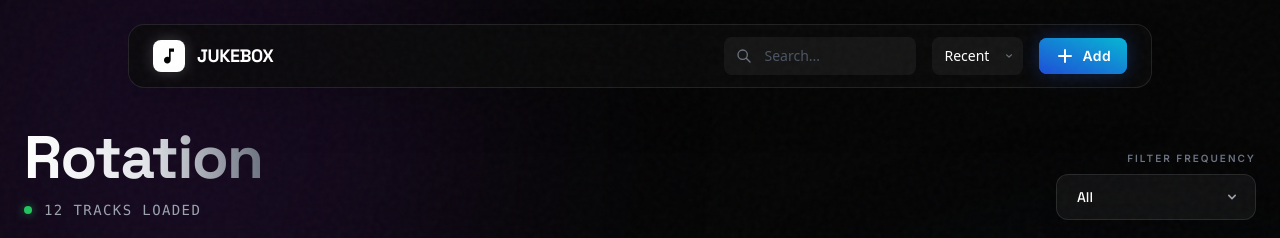
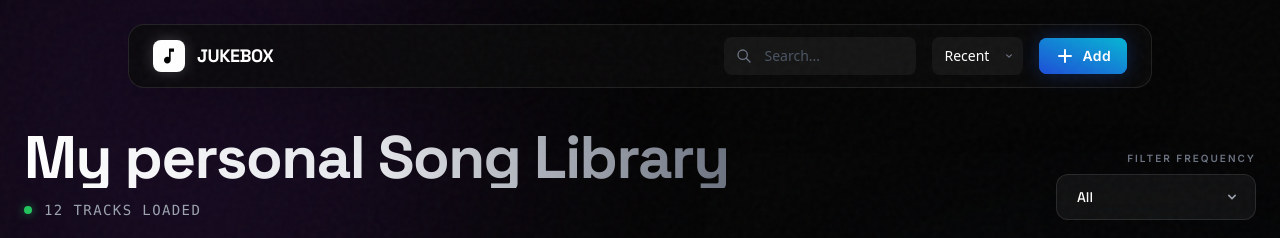
Before and after one commit to matheusrhoden22/shelfie-ai-music, a React (Vite) app: page / in a window 1280 px wide. Shown: the top 238 px of the page. Built offline with nearby package versions, Linux system fonts and the light colour scheme.

Commit message:
edit title

```diff
--- a/App.tsx
+++ b/App.tsx
@@ -95,7 +95,7 @@ const App: React.FC = () => {
         <div className="flex flex-col md:flex-row md:items-end justify-between gap-8 mb-16 mx-auto max-w-7xl">
            <div className="text-center md:text-left">
                <h1 className="text-5xl md:text-6xl font-display font-bold text-transparent bg-clip-text bg-gradient-to-r from-white via-gray-200 to-gray-500 mb-3 tracking-tight">
-                 Rotation
+                 My personal Song Library
                </h1>
                <div className="flex items-center justify-center md:justify-start gap-3">
                  <span className="w-2 h-2 rounded-full bg-green-500 shadow-[0_0_10px_rgba(34,197,94,0.6)]"></span>
```
